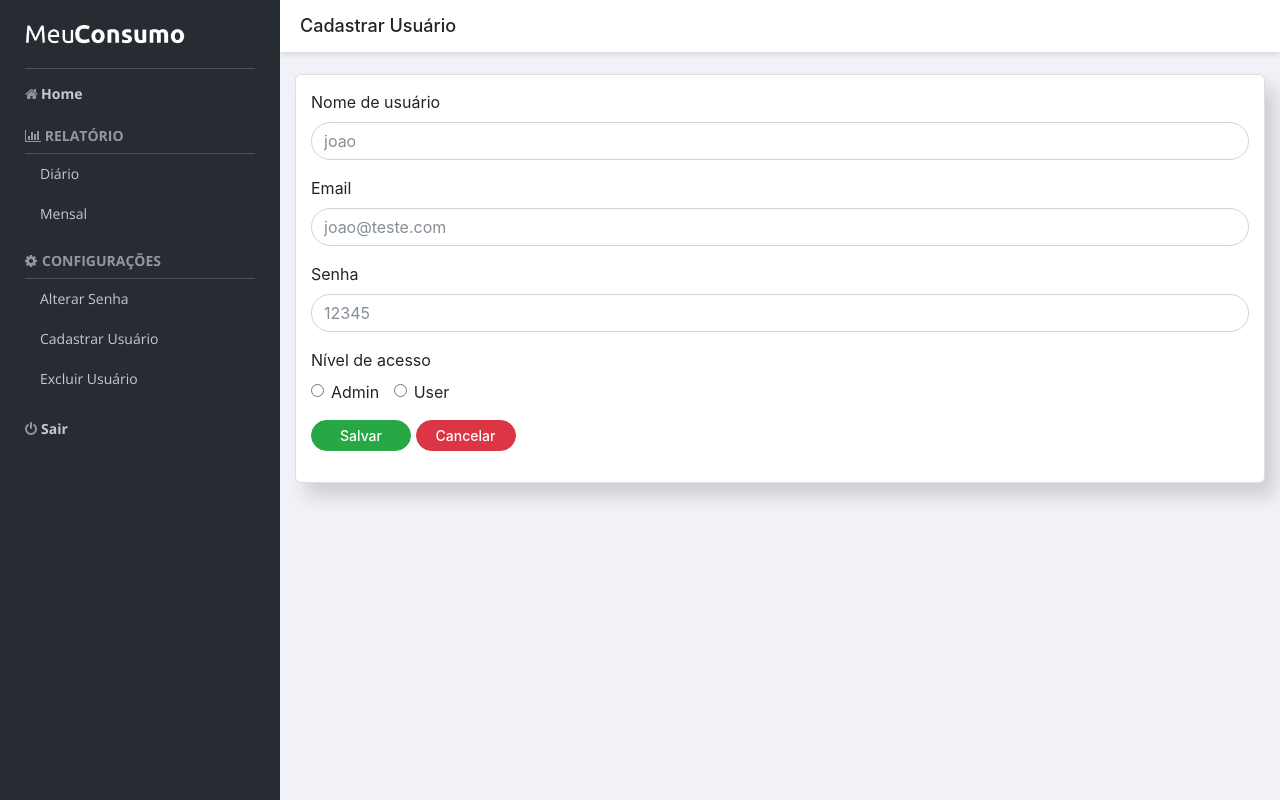
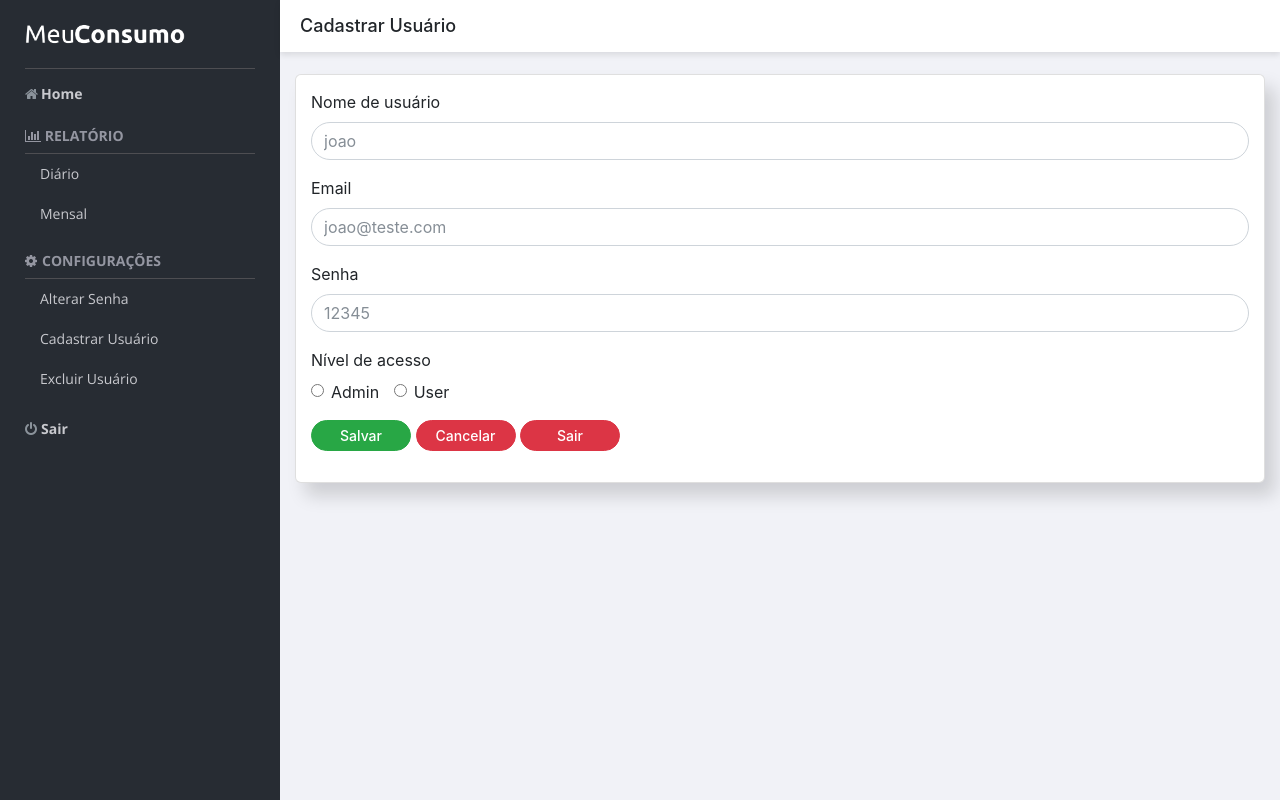
Before and after one commit to TharllysonSilva/meuconsumo, a PHP site: page /cadastrarusuario.php in a window 1280 px wide. Run offline with PHP 8.4, Linux system fonts and the light colour scheme.

Commit message:
sair=Button

```diff
--- a/cadastrarusuario.php
+++ b/cadastrarusuario.php
@@ -79,6 +79,7 @@ include 'barra-lateral.php';
                 <div class="form-actions form-group">
                   <button type="submit" class="btn btn-success btn-sm botao" style="width: 100px">Salvar</button>
                   <button type="reset" class="btn btn-danger btn-sm botao" style="width: 100px">Cancelar</button>
+                  <button href="home.php" type="submit" class="btn btn-danger btn-sm botao" style="width: 100px">Sair</button>
                 </div>
               </form>
             </div>
```
